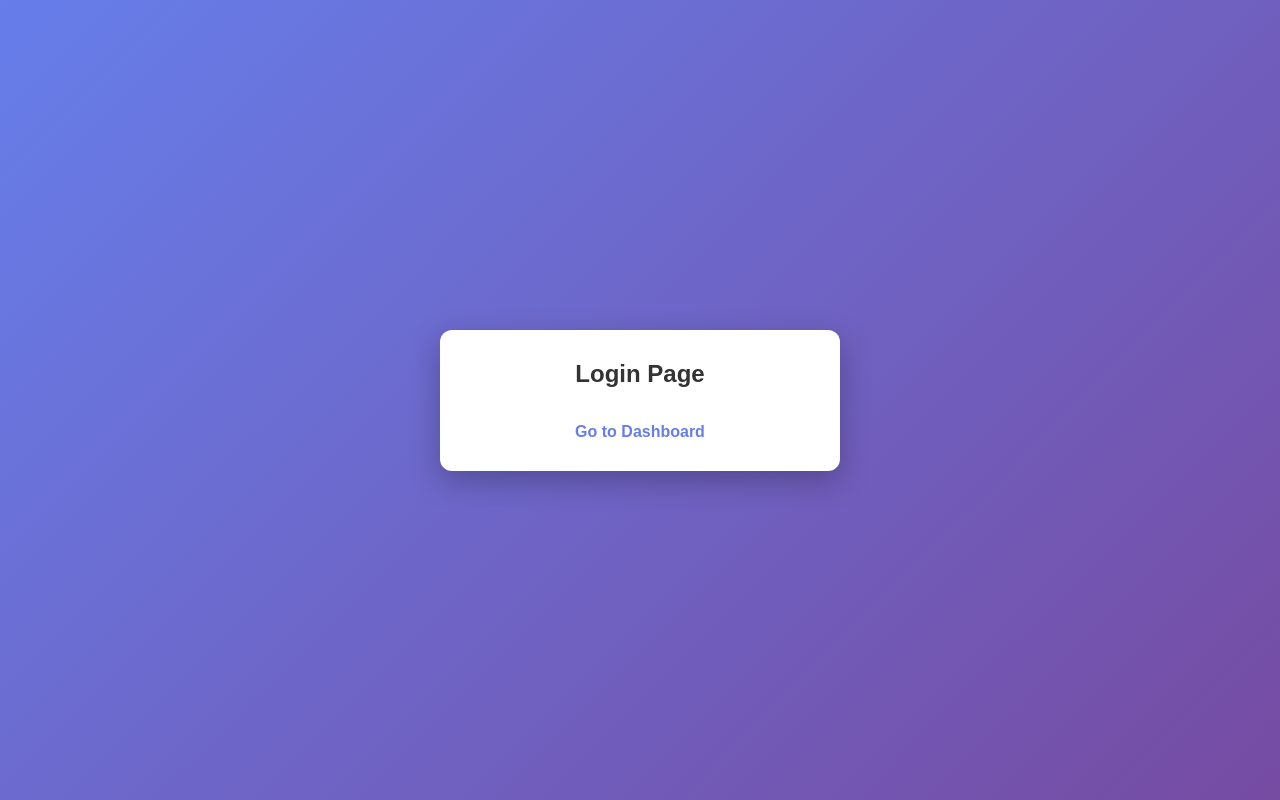
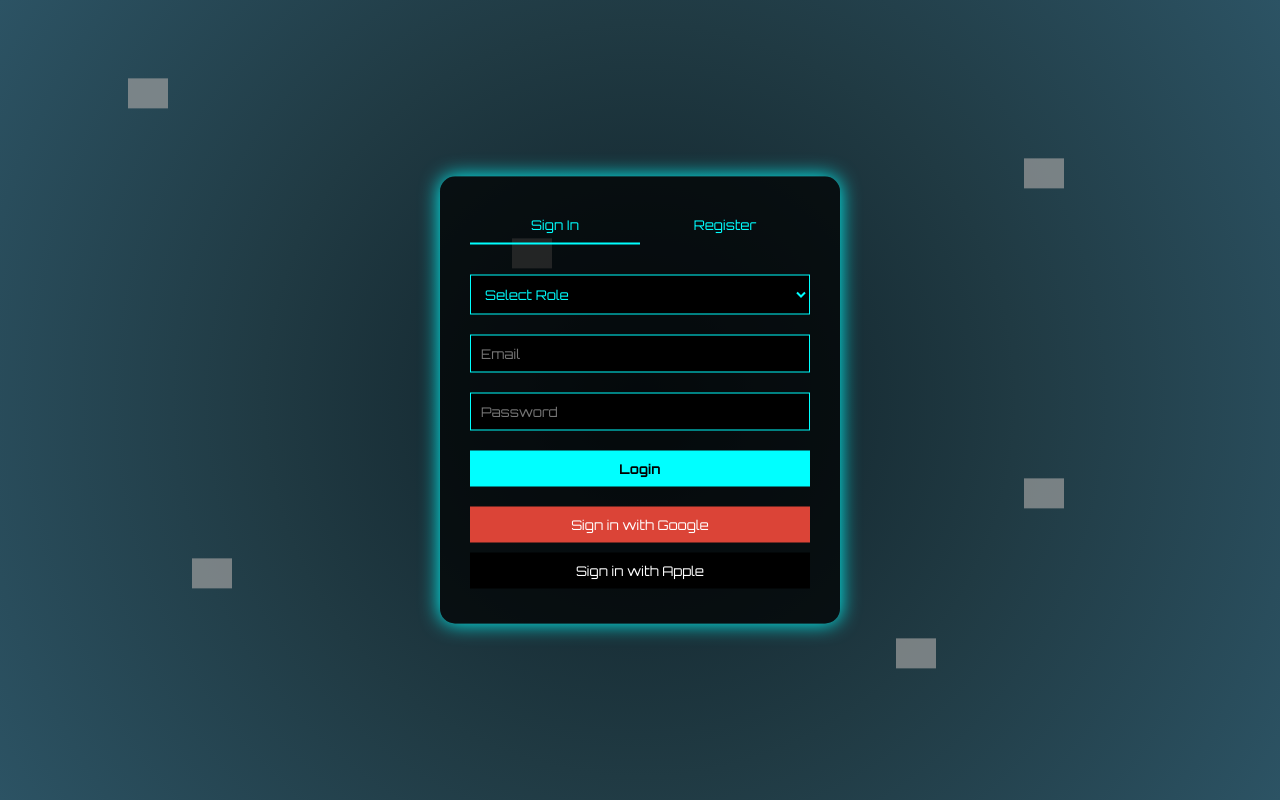
Before and after one commit to Antinshijo/cnn-blockchain, a Flask app: page / in a window 1280 px wide. Run offline with Flask 3, Linux system fonts and the light colour scheme; grey boxes are pictures that could not be loaded.

Commit message:
dashboard

```diff
--- a/templates/login.html
+++ b/templates/login.html
@@ -1,13 +1,172 @@
 <!DOCTYPE html>
-<html>
+<html lang="en">
 <head>
-    <title>Login</title>
-    <link rel="stylesheet" href="{{ url_for('static', filename='css/style.css') }}">
+<meta charset="UTF-8">
+<meta name="viewport" content="width=device-width, initial-scale=1.0">
+<title>Cyber Auth</title>
+<link href="https://fonts.googleapis.com/css2?family=Orbitron:wght@400;700&display=swap" rel="stylesheet">
+<style>
+*{margin:0;padding:0;box-sizing:border-box;font-family:'Orbitron',sans-serif}
+body{
+  height:100vh;
+  background: radial-gradient(circle at center,#0f2027,#203a43,#2c5364);
+  overflow:hidden;
+  color:#0ff;
+}
+.container{
+  position:relative;
+  z-index:2;
+  width:400px;
+  margin:auto;
+  top:50%;
+  transform:translateY(-50%);
+  padding:30px;
+  border-radius:15px;
+  background:rgba(0,0,0,0.7);
+  box-shadow:0 0 20px #0ff;
+}
+.tabs{
+  display:flex;
+  justify-content:space-between;
+  margin-bottom:20px;
+}
+.tabs button{
+  flex:1;
+  padding:10px;
+  border:none;
+  background:transparent;
+  color:#0ff;
+  cursor:pointer;
+  border-bottom:2px solid transparent;
+}
+.tabs button.active{border-color:#0ff}
+.form{display:none}
+.form.active{display:block}
+input,select{
+  width:100%;
+  margin:10px 0;
+  padding:10px;
+  background:black;
+  border:1px solid #0ff;
+  color:#0ff;
+}
+button.submit{
+  width:100%;
+  padding:10px;
+  background:#0ff;
+  border:none;
+  color:black;
+  font-weight:bold;
+  cursor:pointer;
+  margin-top:10px;
+}
+.social{
+  margin-top:15px;
+}
+.social button{
+  width:100%;
+  margin:5px 0;
+  padding:10px;
+  border:none;
+  cursor:pointer;
+}
+.google{background:#db4437;color:white}
+.apple{background:black;color:white;border:1px solid white}
+/* Floating Icons */
+.icon{
+  position:absolute;
+  width:40px;
+  animation:float 6s infinite ease-in-out;
+  opacity:0.7;
+}
+@keyframes float{
+  0%{transform:translateY(0px)}
+  50%{transform:translateY(-20px)}
+  100%{transform:translateY(0px)}
+}
+</style>
 </head>
 <body>
-  <div class="container">
-    <h2>Login Page</h2>
-    <a href="/dashboard">Go to Dashboard</a>
+
+<!-- Floating Icons -->
+<img src="https://cdn-icons-png.flaticon.com/512/2091/2091665.png" class="icon" style="top:10%;left:10%">
+<img src="https://cdn-icons-png.flaticon.com/512/2721/2721291.png" class="icon" style="top:20%;left:80%">
+<img src="https://cdn-icons-png.flaticon.com/512/3064/3064197.png" class="icon" style="top:70%;left:15%">
+<img src="https://cdn-icons-png.flaticon.com/512/906/906175.png" class="icon" style="top:80%;left:70%">
+<img src="https://cdn-icons-png.flaticon.com/512/833/833472.png" class="icon" style="top:50%;left:50%">
+<img src="https://cdn-icons-png.flaticon.com/512/2942/2942813.png" class="icon" style="top:30%;left:40%">
+<img src="https://cdn-icons-png.flaticon.com/512/1533/1533913.png" class="icon" style="top:60%;left:80%">
+
+<div class="container">
+  <div class="tabs">
+    <button id="loginTab" class="active">Sign In</button>
+    <button id="registerTab">Register</button>
   </div>
+
+  <!-- Login -->
+  <div id="loginForm" class="form active">
+    <select>
+      <option>Select Role</option>
+      <option>Stakeholder</option>
+      <option>Customer</option>
+      <option>Receiver</option>
+    </select>
+    <input type="email" placeholder="Email">
+    <input type="password" placeholder="Password">
+    <button class="submit">Login</button>
+
+    <div class="social">
+      <button class="google" onclick="googleSignIn()">Sign in with Google</button>
+      <button class="apple">Sign in with Apple</button>
+    </div>
+  </div>
+
+  <!-- Register -->
+  <div id="registerForm" class="form">
+    <select>
+      <option>Select Role</option>
+      <option>Stakeholder</option>
+      <option>Customer</option>
+      <option>Receiver</option>
+    </select>
+    <input type="text" placeholder="Full Name">
+    <input type="email" placeholder="Email">
+    <input type="password" placeholder="Password">
+    <button class="submit">Register</button>
+
+    <div class="social">
+      <button class="google" onclick="googleSignIn()">Sign up with Google</button>
+      <button class="apple">Sign up with Apple</button>
+    </div>
+  </div>
+</div>
+
+<script>
+// Tab switch
+const loginTab = document.getElementById('loginTab');
+const registerTab = document.getElementById('registerTab');
+const loginForm = document.getElementById('loginForm');
+const registerForm = document.getElementById('registerForm');
+
+loginTab.onclick = () => {
+  loginTab.classList.add('active');
+  registerTab.classList.remove('active');
+  loginForm.classList.add('active');
+  registerForm.classList.remove('active');
+};
+
+registerTab.onclick = () => {
+  registerTab.classList.add('active');
+  loginTab.classList.remove('active');
+  registerForm.classList.add('active');
+  loginForm.classList.remove('active');
+};
+
+// Google Auth (Real Implementation Required Backend)
+function googleSignIn(){
+  alert("Integrate Firebase or OAuth 2.0 for real Google Sign-In");
+}
+</script>
+
 </body>
 </html>
```
